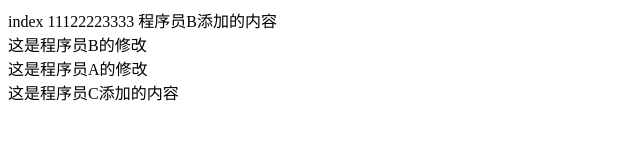
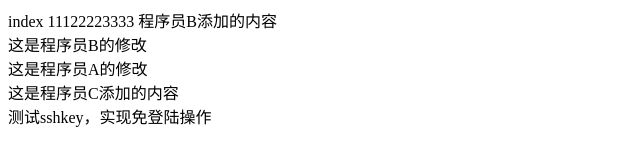
Before and after one commit to nozomizore1/git-demo, a plain HTML site: page index.html in a window 1280 px wide. Shown: the whole page, without its empty margins (0-640 px from the left). Drawn offline with Linux system fonts and the light colour scheme.

Commit message:
测试sshkey

```diff
--- a/index.html
+++ b/index.html
@@ -12,6 +12,7 @@
     <div>这是程序员B的修改</div>
     <div>这是程序员A的修改</div>
     <div>这是程序员C添加的内容</div>
+    <div>测试sshkey，实现免登陆操作</div>
 </body>
 
 </html>
```
